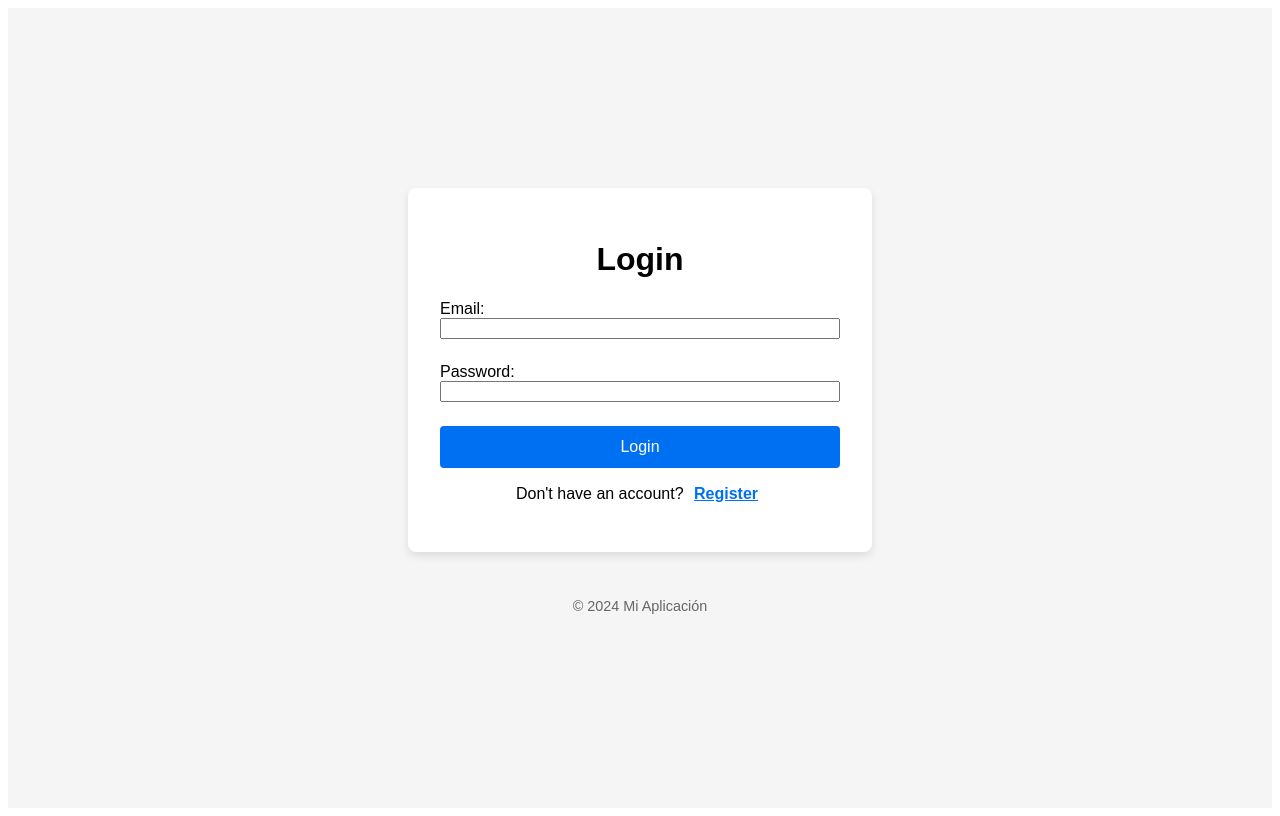
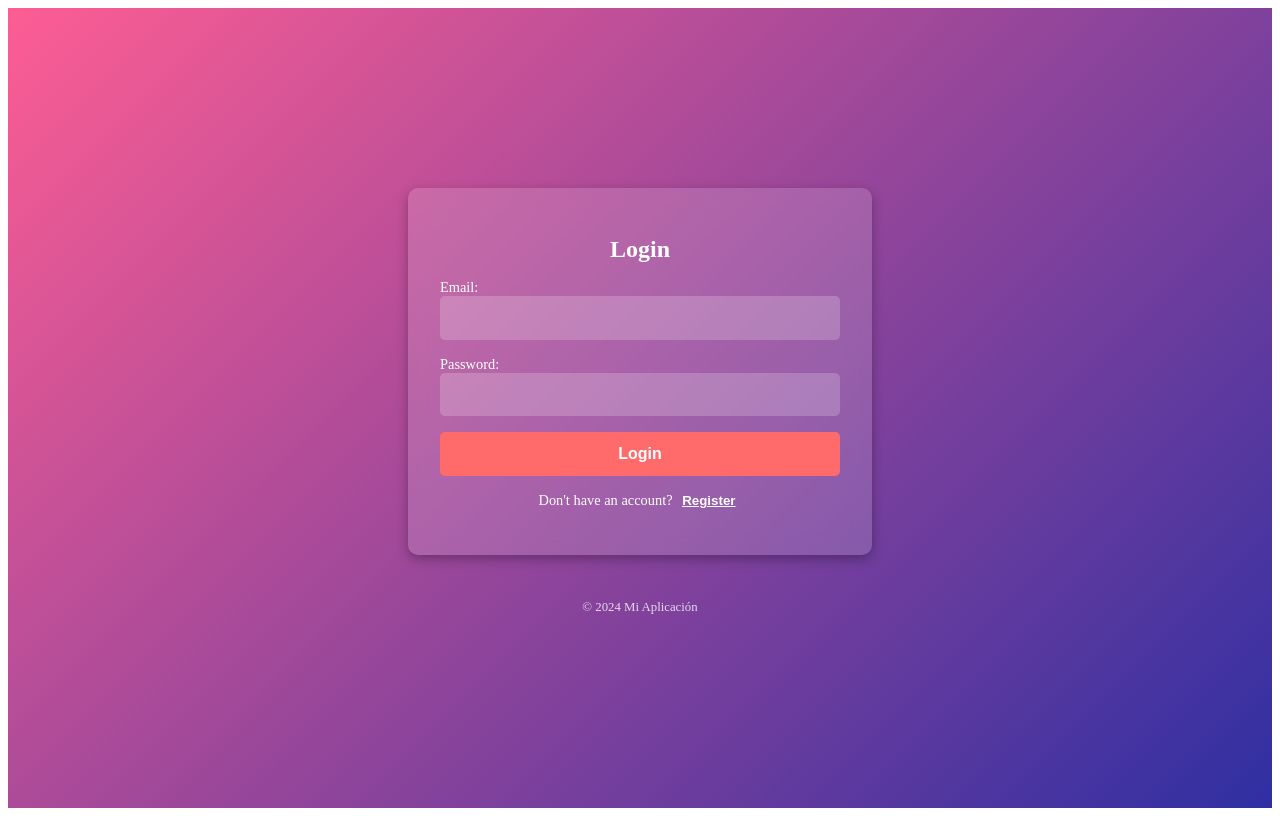
Before and after one commit to PioIX/2024-TPFinal-G01, a Next.js app: page / in a window 1280 px wide. Built offline with nearby package versions, Linux system fonts and the light colour scheme.

Commit message:
fafa
faaf

```diff
--- a/src/app/game/page.module.css
+++ b/src/app/game/page.module.css
@@ -1,6 +1,84 @@
-.canvas {
-  display: block;
-  margin: auto;
-  background-color: #ff0000; /* Color de fondo opcional */
-  border: 2px solid black; /* Borde opcional */
+/* Estilos generales */
+.container {
+  text-align: center;
+  font-family: Arial, sans-serif;
 }
+
+.form {
+  margin-top: 20px;
+}
+
+.formGroup {
+  margin-bottom: 15px;
+}
+
+.startButton, .restartButton {
+  background-color: #4CAF50;
+  color: white;
+  padding: 10px 20px;
+  border: none;
+  border-radius: 5px;
+  cursor: pointer;
+  font-size: 16px;
+}
+
+.startButton:hover, .restartButton:hover {
+  background-color: #45a049;
+}
+
+.canvasContainer {
+  position: relative;
+  display: inline-block;
+}
+
+.scoreboard {
+  margin-top: 10px;
+}
+
+.gameOver {
+  margin-top: 20px;
+}
+
+.error {
+  color: red;
+}
+
+.restartMessage {
+  color: gray;
+  font-size: 14px;
+}
+
+/* Estilo de la cancha de ping pong */
+canvas {
+  background-color: #009688; /* Fondo verde para la cancha */
+  border: 2px solid #FFFFFF; /* Borde blanco */
+  border-radius: 8px;
+  position: relative;
+}
+
+/* Línea central de la cancha */
+.canvasContainer::before {
+  content: "";
+  position: absolute;
+  top: 0;
+  left: 50%;
+  transform: translateX(-50%);
+  height: 100%;
+  width: 4px; /* Grosor de la línea central */
+  background-color: #FFFFFF;
+  z-index: 1;
+}
+
+/* Estilos de las paletas */
+.paddle {
+  background-color: #FF5722; /* Color de las paletas */
+  width: 10px;
+  height: 70px;
+  border-radius: 5px;
+}
+
+/* Estilos de la pelota */
+.ball {
+  background-color: #FFEB3B; /* Color de la pelota */
+  border-radius: 50%;
+}
--- a/src/app/page.js
+++ b/src/app/page.js
@@ -10,13 +10,13 @@ export default function Home() {
   const [password, setPassword] = useState("");
   const [confirmPassword, setConfirmPassword] = useState("");
   const [error, setError] = useState("");
-  const [success, setSuccess] = useState(false); // Nuevo estado para el éxito
-  const [isLoggedIn, setIsLoggedIn] = useState(false); // Estado para controlar si el usuario está logueado
+  const [success, setSuccess] = useState(false);
+  const [isLoggedIn, setIsLoggedIn] = useState(false);
 
   const toggleForm = () => {
     setIsLogin(!isLogin);
     setError("");
-    setSuccess(false); // Reset del estado de éxito al cambiar entre login y registro
+    setSuccess(false);
   };
 
   const validateEmail = (email) => {
@@ -27,7 +27,7 @@ export default function Home() {
   const handleSubmit = (e) => {
     e.preventDefault();
     setError("");
-    setSuccess(false); // Reset del mensaje de éxito al enviar el formulario
+    setSuccess(false);
 
     if (!validateEmail(email)) {
       setError("Email inválido");
@@ -47,29 +47,35 @@ export default function Home() {
     if (isLogin) {
       const userData = JSON.parse(localStorage.getItem("user"));
       if (userData && userData.email === email && userData.password === password) {
-        setIsLoggedIn(true); // Cambia a estado logueado
-        setSuccess(true); // Establecer éxito
+        setIsLoggedIn(true);
+        setSuccess(true);
       } else {
         setError("Credenciales incorrectas");
       }
     } else {
       localStorage.setItem("user", JSON.stringify({ email, password }));
-      setIsLogin(true); // Cambia a vista de inicio de sesión
-      setSuccess(true); // Mostrar éxito al registrarse correctamente
+      setIsLogin(true);
+      setSuccess(true);
     }
   };
 
-  // Renderiza la página del juego si el usuario está logueado
+  const handleLogout = () => {
+    localStorage.removeItem("user");
+    setIsLoggedIn(false);
+  };
+
   if (isLoggedIn) {
     return (
       <div className={styles.page}>
         <main className={styles.main}>
-          <h1>Bienvenido al Juego</h1>
+          <h1 className={styles.title}>Bienvenido al Juego</h1>
           <p>¡Comienza a jugar ahora!</p>
           <Link href="/game">
             <button className={styles.startButton}>Jugar</button>
           </Link>
-
+          <button onClick={handleLogout} className={styles.logoutButton}>
+            Cerrar sesión
+          </button>
         </main>
         <footer className={styles.footer}>
           <p>© 2024 Mi Aplicación</p>
@@ -78,13 +84,12 @@ export default function Home() {
     );
   }
 
-  // Renderiza el formulario de inicio de sesión o registro
   return (
     <div className={styles.page}>
       <main className={styles.main}>
-        <h1>{isLogin ? "Login" : "Register"}</h1>
+        <h1 className={styles.title}>{isLogin ? "Login" : "Register"}</h1>
         {error && <p className={styles.error}>{error}</p>}
-        {success && <p className={styles.success}>¡Operación exitosa!</p>} {/* Mensaje de éxito */}
+        {success && <p className={styles.success}>¡Operación exitosa!</p>}
         <form onSubmit={handleSubmit} className={styles.form}>
           <div className={styles.formGroup}>
             <label htmlFor="email">Email:</label>
--- a/src/app/page.module.css
+++ b/src/app/page.module.css
@@ -1,103 +1,132 @@
-/* Estilos globales de la página */
+/* Estilo general de la página */
 .page {
   display: flex;
   flex-direction: column;
   justify-content: center;
   align-items: center;
   min-height: 100vh;
-  background-color: #f5f5f5;
-  font-family: Arial, sans-serif;
+  background: linear-gradient(135deg, #fd5d93, #2f2fa2);
+  color: #fff;
 }
 
 .main {
-  background-color: white;
+  width: 100%;
+  max-width: 400px;
+  background-color: rgba(255, 255, 255, 0.15);
   padding: 2rem;
-  border-radius: 8px;
-  box-shadow: 0 4px 8px rgba(0, 0, 0, 0.1);
-  max-width: 400px;
-  width: 100%;
+  border-radius: 10px;
+  backdrop-filter: blur(10px);
+  box-shadow: 0 4px 12px rgba(0, 0, 0, 0.3);
   text-align: center;
 }
 
+/* Estilo del título */
+.title {
+  font-size: 1.5rem;
+  margin-bottom: 1rem;
+  color: #fff;
+}
+
+/* Mensaje de error y éxito */
+.error,
+.success {
+  font-size: 0.9rem;
+  color: #fff;
+  padding: 0.5rem;
+  border-radius: 5px;
+  margin-bottom: 1rem;
+}
+
+.error {
+  background-color: rgba(255, 0, 0, 0.6);
+}
+
+.success {
+  background-color: rgba(0, 255, 0, 0.6);
+}
+
+/* Estilo del formulario */
 .form {
   display: flex;
   flex-direction: column;
-  gap: 1.5rem;
+  gap: 1rem;
 }
 
 .formGroup {
   display: flex;
   flex-direction: column;
   text-align: left;
+  color: #fff;
 }
 
-.label {
-  margin-bottom: 0.5rem;
-  font-weight: bold;
-  color: #333;
+.formGroup label {
+  font-size: 0.9rem;
 }
 
-.input {
-  padding: 0.75rem;
-  border: 1px solid #ccc;
-  border-radius: 4px;
+.formGroup input {
+  padding: 0.8rem;
   font-size: 1rem;
+  border: none;
+  border-radius: 5px;
+  background: rgba(255, 255, 255, 0.2);
+  color: #fff;
 }
 
-.input:focus {
-  border-color: #0070f3;
-  outline: none;
-}
-
-/* Botón de envío */
+/* Estilo del botón de envío */
 .submitButton {
-  padding: 0.75rem;
-  background-color: #0070f3;
-  color: white;
+  padding: 0.8rem;
+  font-size: 1rem;
+  font-weight: bold;
+  color: #fff;
+  background-color: #ff6b6b;
   border: none;
-  border-radius: 4px;
-  font-size: 1rem;
+  border-radius: 5px;
   cursor: pointer;
   transition: background-color 0.3s;
 }
 
 .submitButton:hover {
-  background-color: #005bb5;
+  background-color: #ff4757;
 }
 
-/* Botón de cambio de formulario (Login/Registro) */
+/* Texto de cambio entre Login y Register */
+.toggleText {
+  font-size: 0.9rem;
+  margin-top: 1rem;
+}
+
 .toggleButton {
   background: none;
   border: none;
-  color: #0070f3;
+  color: #fff;
   cursor: pointer;
-  font-size: 1rem;
   font-weight: bold;
   text-decoration: underline;
 }
 
-.toggleButton:hover {
-  color: #005bb5;
+/* Estilo del footer */
+.footer {
+  margin-top: 2rem;
+  text-align: center;
+  font-size: 0.8rem;
+  color: rgba(255, 255, 255, 0.8);
 }
 
-.toggleText {
+.logoutButton,
+.startButton {
   margin-top: 1rem;
+  padding: 0.8rem;
+  font-size: 1rem;
+  font-weight: bold;
+  color: #fff;
+  background-color: #ff6b6b;
+  border: none;
+  border-radius: 5px;
+  cursor: pointer;
+  transition: background-color 0.3s;
 }
 
-/* Mensajes de error y éxito */
-.error {
-  color: red;
-  font-size: 0.9rem;
+.logoutButton:hover,
+.startButton:hover {
+  background-color: #ff4757;
 }
-
-.success {
-  color: green;
-  font-size: 0.9rem;
-}
-
-/* Estilo del pie de página */
-.footer {
-  margin-top: 2rem;
-  font-size: 0.9rem;
-  color: #666;
-}
```
Also changed, not shown: src/app/game/page.js (+13 -24 lines).
